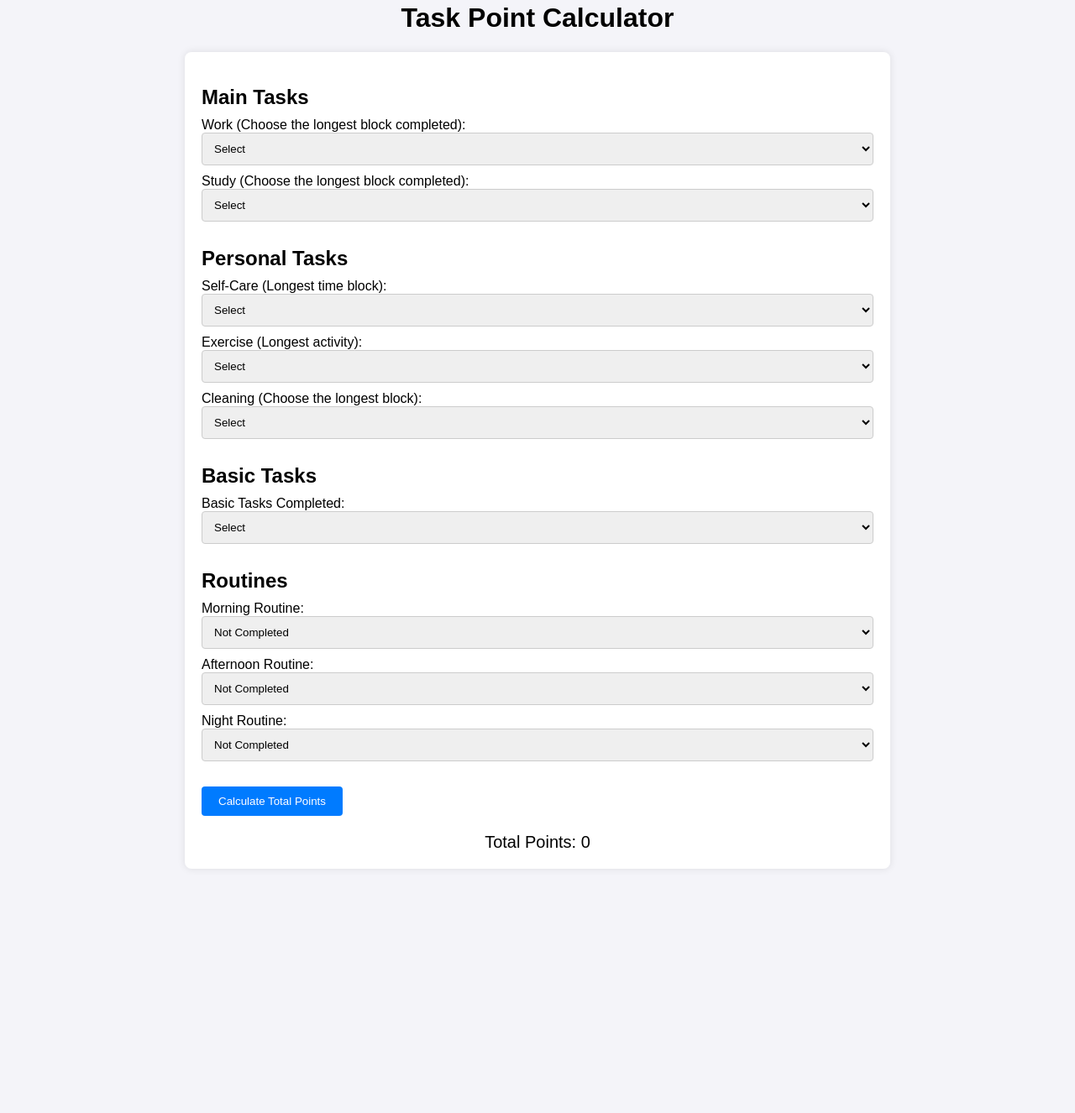
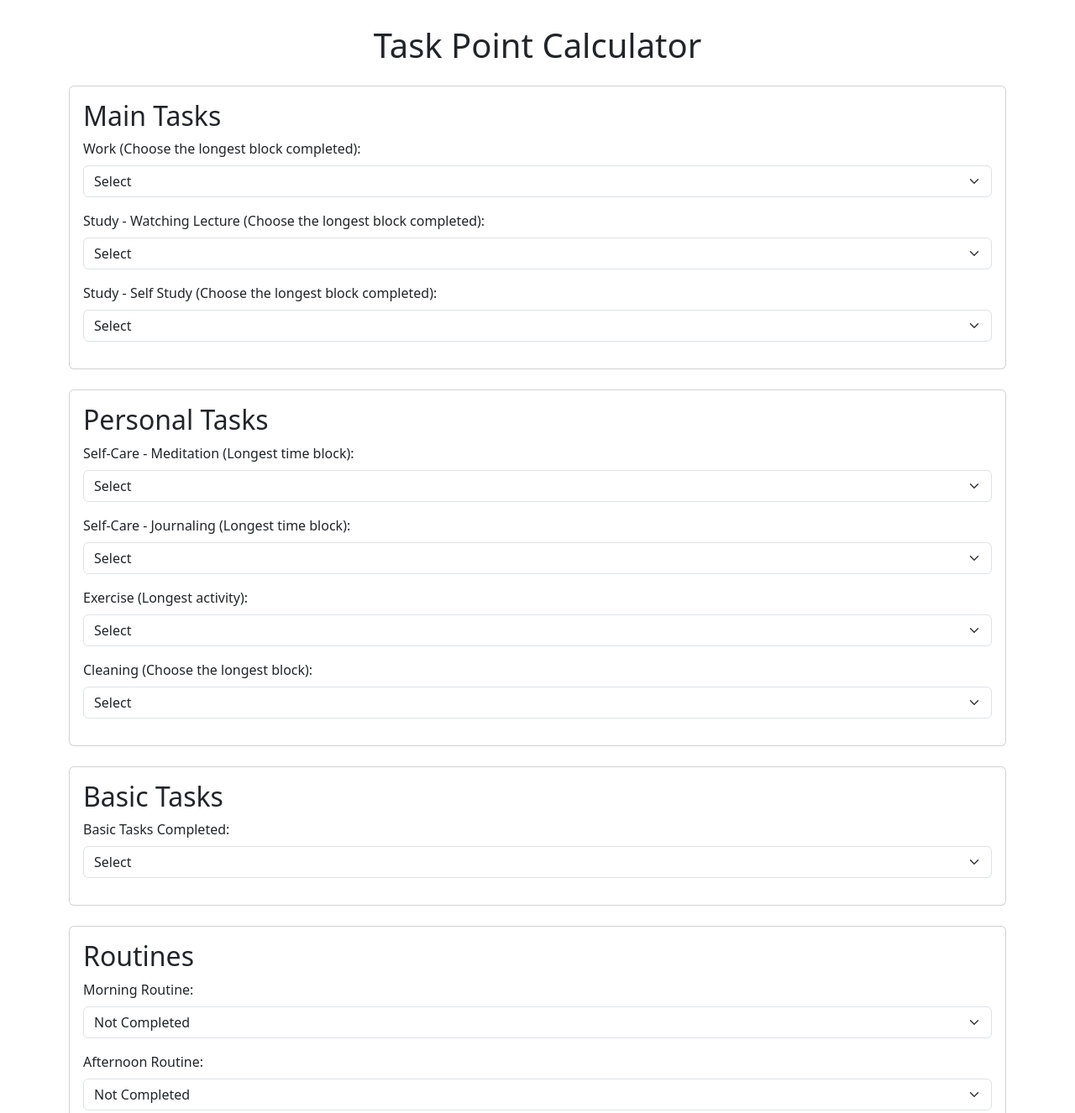
Before and after one commit to lonefeline/Tasks-Calculator, a plain HTML site: page index.html in a window 1280 px wide. Shown: the part 18-1344 px from the top of the page at 84% size. Before the commit the page ends 1073 px from the top, so only its background shows below. Drawn offline with nearby package versions, Linux system fonts and the light colour scheme.

Commit message:
Update index.html bootstrap

```diff
--- a/index.html
+++ b/index.html
@@ -4,70 +4,19 @@
     <meta charset="UTF-8">
     <meta name="viewport" content="width=device-width, initial-scale=1.0">
     <title>Task Point Calculator</title>
-    <style>
-        body {
-            font-family: Arial, sans-serif;
-            margin: 20px;
-            background-color: #f4f4f9;
-        }
-
-        h1 {
-            text-align: center;
-        }
-
-        .container {
-            max-width: 800px;
-            margin: 0 auto;
-            padding: 20px;
-            background: #fff;
-            border-radius: 8px;
-            box-shadow: 0 0 10px rgba(0, 0, 0, 0.1);
-        }
-
-        .section {
-            margin-bottom: 20px;
-        }
-
-        .section h2 {
-            margin-bottom: 10px;
-        }
-
-        .section select, .section input {
-            width: 100%;
-            padding: 10px;
-            margin-bottom: 10px;
-            border: 1px solid #ccc;
-            border-radius: 4px;
-        }
-
-        button {
-            padding: 10px 20px;
-            background-color: #007bff;
-            color: white;
-            border: none;
-            border-radius: 4px;
-            cursor: pointer;
-        }
-
-        button:hover {
-            background-color: #0056b3;
-        }
-
-        .result {
-            text-align: center;
-            font-size: 20px;
-            margin-top: 20px;
-        }
-    </style>
+    <link href="https://cdn.jsdelivr.net/npm/bootstrap@5.3.3/dist/css/bootstrap.min.css" rel="stylesheet" integrity="sha384-QWTKZyjpPEjISv5WaRU9OFeRpok6YctnYmDr5pNlyT2bRjXh0JMhjY6hW+ALEwIH" crossorigin="anonymous">
+    <script src="https://cdn.jsdelivr.net/npm/bootstrap@5.3.3/dist/js/bootstrap.bundle.min.js" integrity="sha384-YvpcrYf0tY3lHB60NNkmXc5s9fDVZLESaAA55NDzOxhy9GkcIdslK1eN7N6jIeHz" crossorigin="anonymous"></script>
 </head>
 <body>
-    <h1>Task Point Calculator</h1>
-    <div class="container">
+    <div class="container mt-5">
+        <h1 class="text-center mb-4">Task Point Calculator</h1>
         <!-- Main Tasks Section -->
-        <div class="section">
-            <h2>Main Tasks</h2>
-            <label for="main-work">Work (Choose the longest block completed):</label>
-            <select id="main-work">
+        <div class="card mb-4">
+            <div class="card-body">
+                <h2 class="card-title">Main Tasks</h2>
+                <div class="mb-3">
+                    <label for="main-work" class="form-label">Work (Choose the longest block completed):</label>
+                    <select id="main-work" class="form-select">
                         <option value="0">Select</option>
                         <option value="1">30 mins (1 pt)</option>
                         <option value="3">60 mins (3 pts)</option>
@@ -75,9 +24,10 @@
                         <option value="9">3 hours (9 pts)</option>
                         <option value="14">5 hours (14 pts)</option>
                     </select>
-
-            <label for="main-study">Study (Choose the longest block completed):</label>
-            <select id="main-study">
+                </div>
+                <div class="mb-3">
+                    <label for="main-study-watching" class="form-label">Study - Watching Lecture (Choose the longest block completed):</label>
+                    <select id="main-study-watching" class="form-select">
                         <option value="0">Select</option>
                         <option value="1">15 mins (1 pt)</option>
                         <option value="1.5">30 mins (1.5 pts)</option>
@@ -85,86 +35,129 @@
                         <option value="3">60 mins (3 pts)</option>
                         <option value="6">2 hours (6 pts)</option>
                         <option value="10">3 hours (10 pts)</option>
-                <option value="14">4 hours (14 pts)</option>
                     </select>
+                </div>
+                <div class="mb-3">
+                    <label for="main-study-self" class="form-label">Study - Self Study (Choose the longest block completed):</label>
+                    <select id="main-study-self" class="form-select">
+                        <option value="0">Select</option>
+                        <option value="1">15 mins (1 pt)</option>
+                        <option value="1.5">30 mins (1.5 pts)</option>
+                        <option value="2">45 mins (2 pts)</option>
+                        <option value="3">60 mins (3 pts)</option>
+                        <option value="6">2 hours (6 pts)</option>
+                        <option value="10">3 hours (10 pts)</option>
+                    </select>
+                </div>
+            </div>
         </div>
 
         <!-- Personal Tasks Section -->
-        <div class="section">
-            <h2>Personal Tasks</h2>
-            <label for="personal-selfcare">Self-Care (Longest time block):</label>
-            <select id="personal-selfcare">
+        <div class="card mb-4">
+            <div class="card-body">
+                <h2 class="card-title">Personal Tasks</h2>
+                <div class="mb-3">
+                    <label for="personal-meditation" class="form-label">Self-Care - Meditation (Longest time block):</label>
+                    <select id="personal-meditation" class="form-select">
                         <option value="0">Select</option>
                         <option value="1">5 mins (1 pt)</option>
                         <option value="2">10 mins (2 pts)</option>
                         <option value="3">30 mins (3 pts)</option>
                         <option value="6">1 hour (6 pts)</option>
                     </select>
-
-            <label for="personal-exercise">Exercise (Longest activity):</label>
-            <select id="personal-exercise">
+                </div>
+                <div class="mb-3">
+                    <label for="personal-journaling" class="form-label">Self-Care - Journaling (Longest time block):</label>
+                    <select id="personal-journaling" class="form-select">
+                        <option value="0">Select</option>
+                        <option value="1">5 mins (1 pt)</option>
+                        <option value="2">10 mins (2 pts)</option>
+                        <option value="3">30 mins (3 pts)</option>
+                        <option value="6">1 hour (6 pts)</option>
+                    </select>
+                </div>
+                <div class="mb-3">
+                    <label for="personal-exercise" class="form-label">Exercise (Longest activity):</label>
+                    <select id="personal-exercise" class="form-select">
                         <option value="0">Select</option>
                         <option value="1">Walk/Stretch (1 pt)</option>
                         <option value="2">Jog/Yoga (2 pts)</option>
                         <option value="3">Gym (3 pts)</option>
                     </select>
-
-            <label for="personal-cleaning">Cleaning (Choose the longest block):</label>
-            <select id="personal-cleaning">
+                </div>
+                <div class="mb-3">
+                    <label for="personal-cleaning" class="form-label">Cleaning (Choose the longest block):</label>
+                    <select id="personal-cleaning" class="form-select">
                         <option value="0">Select</option>
                         <option value="1">Quick Clean (1 pt)</option>
                         <option value="2">Wash Clothes/Utensils (2 pts)</option>
                         <option value="3">Thorough Cleaning (3 pts)</option>
                     </select>
                 </div>
+            </div>
+        </div>
 
         <!-- Basic Tasks Section -->
-        <div class="section">
-            <h2>Basic Tasks</h2>
-            <label for="basic-tasks">Basic Tasks Completed:</label>
-            <select id="basic-tasks">
+        <div class="card mb-4">
+            <div class="card-body">
+                <h2 class="card-title">Basic Tasks</h2>
+                <div class="mb-3">
+                    <label for="basic-tasks" class="form-label">Basic Tasks Completed:</label>
+                    <select id="basic-tasks" class="form-select">
                         <option value="0">Select</option>
                         <option value="0.2">Under 5 mins (0.2 pts)</option>
                         <option value="0.5">Under 10 mins (0.5 pts)</option>
                     </select>
                 </div>
+            </div>
+        </div>
 
         <!-- Routine Section -->
-        <div class="section">
-            <h2>Routines</h2>
-            <label for="routine-morning">Morning Routine:</label>
-            <select id="routine-morning">
-                <option value="0">Not Completed</option>
-                <option value="0.2">Partially Completed (0.2 pts)</option>
-                <option value="0.5">Fully Completed (0.5 pts)</option>
-            </select>
-
-            <label for="routine-afternoon">Afternoon Routine:</label>
-            <select id="routine-afternoon">
-                <option value="0">Not Completed</option>
-                <option value="0.2">Partially Completed (0.2 pts)</option>
-                <option value="0.5">Fully Completed (0.5 pts)</option>
-            </select>
-
-            <label for="routine-night">Night Routine:</label>
-            <select id="routine-night">
+        <div class="card mb-4">
+            <div class="card-body">
+                <h2 class="card-title">Routines</h2>
+                <div class="mb-3">
+                    <label for="routine-morning" class="form-label">Morning Routine:</label>
+                    <select id="routine-morning" class="form-select">
                         <option value="0">Not Completed</option>
                         <option value="0.2">Partially Completed (0.2 pts)</option>
                         <option value="0.5">Fully Completed (0.5 pts)</option>
                     </select>
                 </div>
+                <div class="mb-3">
+                    <label for="routine-afternoon" class="form-label">Afternoon Routine:</label>
+                    <select id="routine-afternoon" class="form-select">
+                        <option value="0">Not Completed</option>
+                        <option value="0.2">Partially Completed (0.2 pts)</option>
+                        <option value="0.5">Fully Completed (0.5 pts)</option>
+                    </select>
+                </div>
+                <div class="mb-3">
+                    <label for="routine-night" class="form-label">Night Routine:</label>
+                    <select id="routine-night" class="form-select">
+                        <option value="0">Not Completed</option>
+                        <option value="0.2">Partially Completed (0.2 pts)</option>
+                        <option value="0.5">Fully Completed (0.5 pts)</option>
+                    </select>
+                </div>
+            </div>
+        </div>
 
-        <button onclick="calculatePoints()">Calculate Total Points</button>
+        <div class="text-center">
+            <button class="btn btn-primary" onclick="calculatePoints()">Calculate Total Points</button>
+        </div>
 
-        <div class="result" id="result">Total Points: 0</div>
+        <div class="result text-center mt-4" id="result">Total Points: 0</div>
     </div>
 
     <script>
         function calculatePoints() {
             // Get values from dropdowns
             const mainWork = parseFloat(document.getElementById('main-work').value);
-            const mainStudy = parseFloat(document.getElementById('main-study').value);
-            const personalSelfCare = parseFloat(document.getElementById('personal-selfcare').value);
+            const mainStudyWatching = parseFloat(document.getElementById('main-study-watching').value);
+            const mainStudySelf = parseFloat(document.getElementById('main-study-self').value);
+            const personalMeditation = parseFloat(document.getElementById('personal-meditation').value);
+            const personalJournaling = parseFloat(document.getElementById('personal-journaling').value);
             const personalExercise = parseFloat(document.getElementById('personal-exercise').value);
             const personalCleaning = parseFloat(document.getElementById('personal-cleaning').value);
             const basicTasks = parseFloat(document.getElementById('basic-tasks').value);
@@ -173,7 +166,7 @@
             const routineNight = parseFloat(document.getElementById('routine-night').value);
 
             // Calculate total points
-            const totalPoints = mainWork + mainStudy + personalSelfCare + personalExercise + personalCleaning + basicTasks + routineMorning + routineAfternoon + routineNight;
+            const totalPoints = mainWork + mainStudyWatching + mainStudySelf + personalMeditation + personalJournaling + personalExercise + personalCleaning + basicTasks + routineMorning + routineAfternoon + routineNight;
 
             // Display total points
             document.getElementById('result').innerText = `Total Points: ${totalPoints}`;
```
Lines whose indentation alone changed are shown as unchanged.
